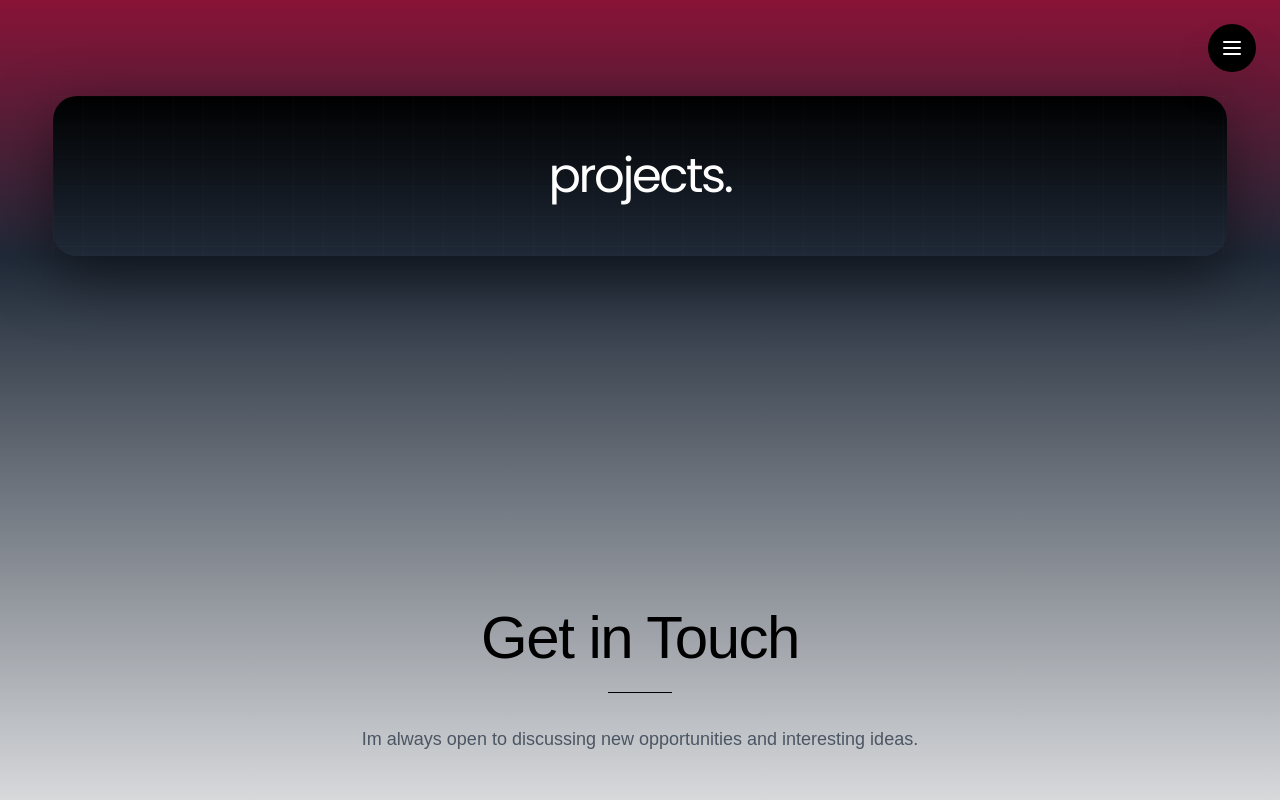
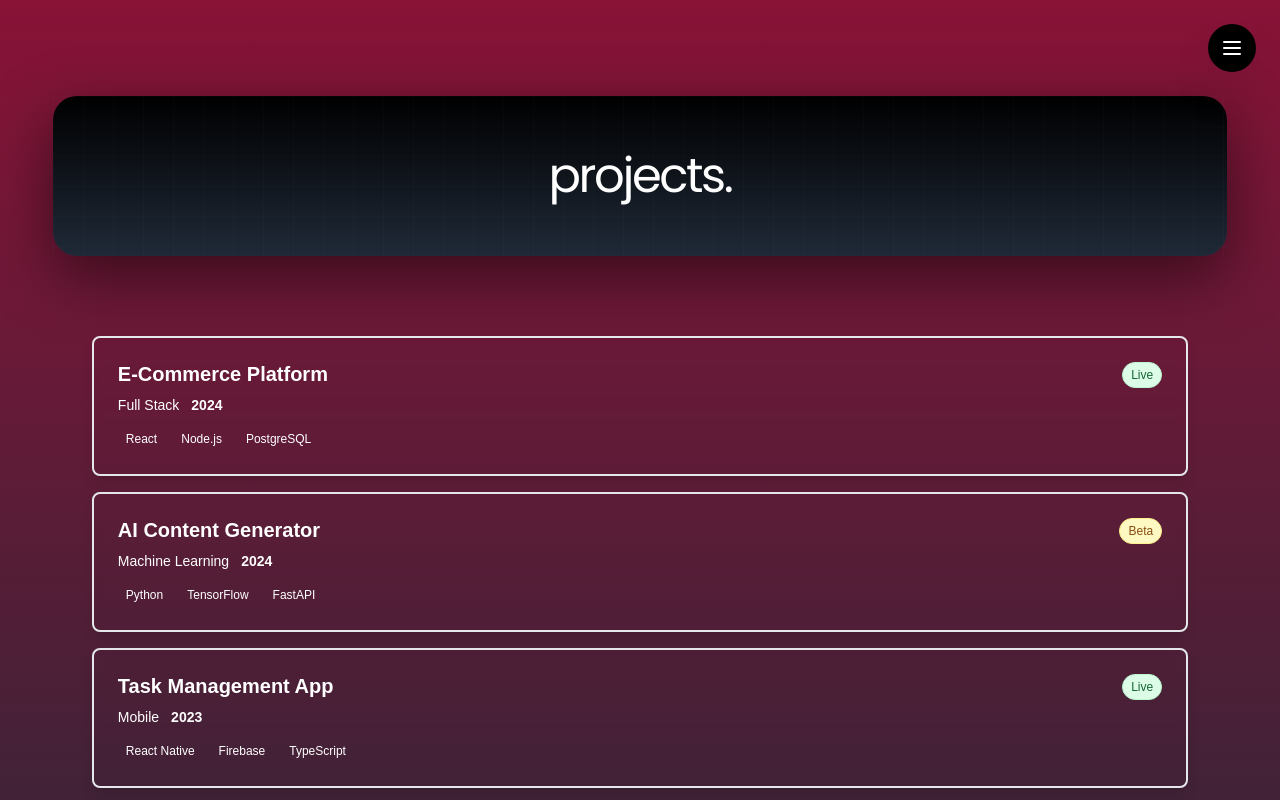
Before and after one commit to grilled-swampert/portfolio_v2, a React (Vite) app: page /projects in a window 1280 px wide. Shown: the top 800 px of the page. Built offline with nearby package versions, Linux system fonts and the light colour scheme; a web font is replaced by a local one.

Commit message:
projects page fixed

```diff
--- a/src/components/layout/ContactLayout.jsx
+++ b/src/components/layout/ContactLayout.jsx
@@ -61,7 +61,7 @@ const ContactLayout = () => {
   ]
 
   return (
-    <div className="min-h-screen bg-gradient-to-b from-gray-800 via-white to-white text-black pt-72">
+    <div className="min-h-screen bg-gradient-to-b from-gray-800 via-gray-200 to-white text-black pt-72">
       <div className="max-w-6xl mx-auto px-6 py-16">
         <div className="text-center mb-20">
           <h1 className="text-5xl md:text-6xl font-light mb-6 tracking-tight">
--- a/src/components/layout/Navbar.jsx
+++ b/src/components/layout/Navbar.jsx
@@ -122,6 +122,7 @@ const Navbar = () => {
     } else {
       // Navigate using React Router
       navigate(href);
+      + window.scrollTo(0, 0);
     }
   };
 
--- a/src/components/layout/ProjectsLayout.jsx
+++ b/src/components/layout/ProjectsLayout.jsx
@@ -1,9 +1,11 @@
 import React, { useState, useRef } from "react";
 import { TiLocationArrow } from "react-icons/ti";
+import { useNavigate } from "react-router-dom";
 
-export const BentoTilt = ({ children, className = "" }) => {
+export const BentoTilt = ({ src, children, className = "" }) => {
   const [transformStyle, setTransformStyle] = useState("");
   const itemRef = useRef(null);
+  const navigate = useNavigate();
 
   const handleMouseMove = (event) => {
     if (!itemRef.current) return;
@@ -25,12 +27,19 @@ export const BentoTilt = ({ children, className = "" }) => {
     setTransformStyle("");
   };
 
+  const handleRedirect = () => {
+    console.log("src:", src)
+    navigate(src);
+    + window.scrollTo(0, 0);
+  }
+
   return (
     <div
       ref={itemRef}
       className={className}
       onMouseMove={handleMouseMove}
       onMouseLeave={handleMouseLeave}
+      onClick={handleRedirect}
       style={{ transform: transformStyle }}
     >
       {children}
@@ -128,7 +137,7 @@ const ProjectsLayout = () => (
           />
         </BentoTilt>
 
-        <BentoTilt className="bg-white bento-tilt_2">
+        <BentoTilt className="bg-white bento-tilt_2" src={"/projects"} >
           <div className="flex size-full flex-col justify-between bg-black p-5 border-white border-4">
             <h1 className="bento-title special-font max-w-64 text-white">
               Other Projects.
--- a/src/components/projects/ProjectsLanding.jsx
+++ b/src/components/projects/ProjectsLanding.jsx
@@ -1,5 +1,6 @@
 import React from "react";
 import DownButton from "../ui/DownButton";
+import ProjectsList from "./ProjectsList";
 
 const ProjectsLanding = () => {
   return (
@@ -37,6 +38,7 @@ const ProjectsLanding = () => {
           </div>
         </div>
       </div>
+      <ProjectsList />
     </div>
   );
 };
--- /dev/null
+++ b/src/components/projects/ProjectsList.jsx
@@ -0,0 +1,202 @@
+"use client"
+
+import React, { useState } from "react"
+
+const ProjectsList = () => {
+  const [hoveredIndex, setHoveredIndex] = useState(null)
+
+  const projects = [
+    {
+      title: "E-Commerce Platform",
+      category: "Full Stack",
+      year: "2024",
+      tech: ["React", "Node.js", "PostgreSQL"],
+      description:
+        "A comprehensive e-commerce solution with real-time inventory management, payment processing, and advanced analytics dashboard.",
+      details:
+        "Built with microservices architecture, implemented Redis caching for improved performance, and integrated with multiple payment gateways including Stripe and PayPal.",
+      status: "Live",
+    },
+    {
+      title: "AI Content Generator",
+      category: "Machine Learning",
+      year: "2024",
+      tech: ["Python", "TensorFlow", "FastAPI"],
+      description:
+        "An AI-powered content generation tool that creates marketing copy, blog posts, and social media content using advanced language models.",
+      details:
+        "Trained custom models on domain-specific data, implemented rate limiting and user authentication, deployed on AWS with auto-scaling capabilities.",
+      status: "Beta",
+    },
+    {
+      title: "Task Management App",
+      category: "Mobile",
+      year: "2023",
+      tech: ["React Native", "Firebase", "TypeScript"],
+      description:
+        "A cross-platform mobile application for team collaboration and project management with real-time synchronization.",
+      details:
+        "Features include drag-and-drop task boards, push notifications, offline support, and integration with popular calendar applications.",
+      status: "Live",
+    },
+    {
+      title: "Data Visualization Dashboard",
+      category: "Frontend",
+      year: "2023",
+      tech: ["Vue.js", "D3.js", "WebGL"],
+      description:
+        "Interactive dashboard for visualizing complex datasets with custom charts, filters, and real-time data streaming.",
+      details:
+        "Optimized for handling large datasets with virtual scrolling, implemented custom WebGL renderers for smooth animations at 60fps.",
+      status: "Live",
+    },
+    {
+      title: "Blockchain Voting System",
+      category: "Blockchain",
+      year: "2022",
+      tech: ["Solidity", "Web3.js", "IPFS"],
+      description:
+        "Decentralized voting platform ensuring transparency and immutability using smart contracts on Ethereum blockchain.",
+      details:
+        "Implemented zero-knowledge proofs for voter privacy, gas optimization techniques, and comprehensive security audits.",
+      status: "Prototype",
+    },
+  ]
+
+  return (
+    <div className="min-h-screen bg-background text-foreground py-20">
+      <div className="max-w-6xl mx-auto px-6">
+        <div className="relative">
+          {/* Background stack effect */}
+          <div className="absolute inset-0 flex justify-center">
+            {projects.map((_, index) => (
+              <div
+                key={index}
+                className="absolute w-80 h-32 bg-muted/10 rounded-lg border border-border/20"
+                style={{
+                  transform: `translateY(${index * 8}px) translateX(${index * 2}px) rotate(${index * 0.5}deg)`,
+                  zIndex: projects.length - index - 10,
+                }}
+              />
+            ))}
+          </div>
+
+          {/* Main project cards */}
+          <div className="relative flex flex-col w-full items-center space-y-4">
+            {projects.map((project, index) => (
+              <div
+                key={index}
+                className="relative w-full group cursor-pointer"
+                style={{
+                  zIndex: projects.length - index,
+                }}
+                onMouseEnter={() => setHoveredIndex(index)}
+                onMouseLeave={() => setHoveredIndex(null)}
+              >
+                {/* Card shadow layers */}
+                <div
+                  className="absolute inset-0 bg-muted/20 rounded-lg transform translate-x-1 translate-y-1 transition-all duration-300"
+                  style={{
+                    transform:
+                      hoveredIndex === index ? "translateX(2px) translateY(2px)" : "translateX(1px) translateY(1px)",
+                  }}
+                />
+                <div
+                  className="absolute inset-0 bg-muted/10 rounded-lg transform translate-x-2 translate-y-2 transition-all duration-300"
+                  style={{
+                    transform:
+                      hoveredIndex === index ? "translateX(4px) translateY(4px)" : "translateX(2px) translateY(2px)",
+                  }}
+                />
+
+                {/* Main card */}
+                <div
+                  className={`
+                    relative bg-card border-2 border-border rounded-lg p-6
+                    transition-all duration-500 ease-out backdrop-blur-sm
+                    ${
+                      hoveredIndex === index
+                        ? "shadow-2xl scale-110 -translate-y-4 bg-card/95"
+                        : "shadow-lg hover:shadow-xl"
+                    }
+                  `}
+                  style={{
+                    height: hoveredIndex === index ? "auto" : "140px",
+                    minHeight: hoveredIndex === index ? "280px" : "140px",
+                  }}
+                >
+                  {/* Header */}
+                  <div className="flex items-start justify-between mb-3">
+                    <div className="flex-1">
+                      <h3 className="text-xl font-bold text-balance leading-tight">{project.title}</h3>
+                      <div className="flex items-center gap-3 mt-2">
+                        <span className="text-sm text-muted-foreground font-medium">{project.category}</span>
+                        <span className="text-sm text-primary font-bold">{project.year}</span>
+                      </div>
+                    </div>
+                    <div
+                      className={`
+                      px-2 py-1 rounded-full text-xs font-medium border
+                      ${
+                        project.status === "Live"
+                          ? "bg-green-100 text-green-800 border-green-200"
+                          : project.status === "Beta"
+                            ? "bg-yellow-100 text-yellow-800 border-yellow-200"
+                            : "bg-blue-100 text-blue-800 border-blue-200"
+                      }
+                    `}
+                    >
+                      {project.status}
+                    </div>
+                  </div>
+
+                  {/* Tech stack */}
+                  <div className="flex flex-wrap gap-2 mb-4">
+                    {project.tech.map((tech, techIndex) => (
+                      <span
+                        key={techIndex}
+                        className="px-2 py-1 bg-muted text-muted-foreground text-xs rounded-md font-medium"
+                      >
+                        {tech}
+                      </span>
+                    ))}
+                  </div>
+
+                  {/* Description */}
+                  <p className="text-sm hidden text-muted-foreground leading-relaxed text-pretty mb-4">
+                    {project.description}
+                  </p>
+
+                  {/* Expanded content */}
+                  <div
+                    className={`
+                      transition-all duration-500 ease-out overflow-hidden
+                      ${hoveredIndex === index ? "max-h-96 opacity-100" : "max-h-0 opacity-0"}
+                    `}
+                  >
+                    <div className="border-t border-border pt-4 mt-4">
+                      <h4 className="text-sm font-semibold mb-2 text-foreground">Technical Details</h4>
+                      <p className="text-sm text-muted-foreground leading-relaxed text-pretty">{project.details}</p>
+                    </div>
+                  </div>
+
+                  {/* Hover indicator */}
+                  <div
+                    className={`
+                      absolute bottom-4 right-4 transition-all duration-300
+                      ${hoveredIndex === index ? "opacity-100 scale-100" : "opacity-0 scale-75"}
+                    `}
+                  >
+                    <div className="w-2 h-2 bg-primary rounded-full animate-pulse" />
+                  </div>
+                </div>
+              </div>
+            ))}
+          </div>
+        </div>
+      </div>
+    </div>
+  )
+}
+
+export default ProjectsList
--- /dev/null
+++ b/src/utils/ScrollToTop.jsx
@@ -0,0 +1,13 @@
+// ScrollToTop.js
+import { useEffect } from "react";
+import { useLocation } from "react-router-dom";
+
+export default function ScrollToTop() {
+  const { pathname } = useLocation();
+
+  useEffect(() => {
+    window.scrollTo(0, 0);
+  }, [pathname]);
+
+  return null;
+}
```
